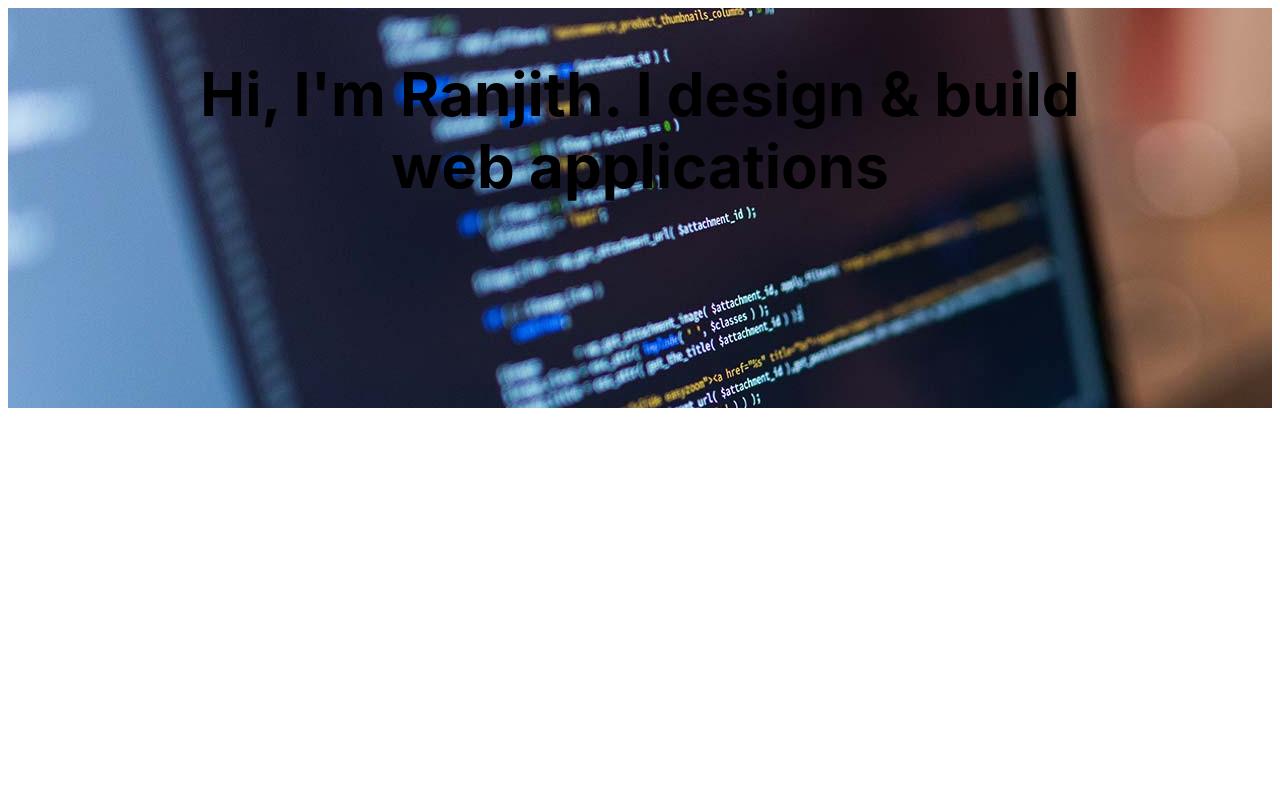
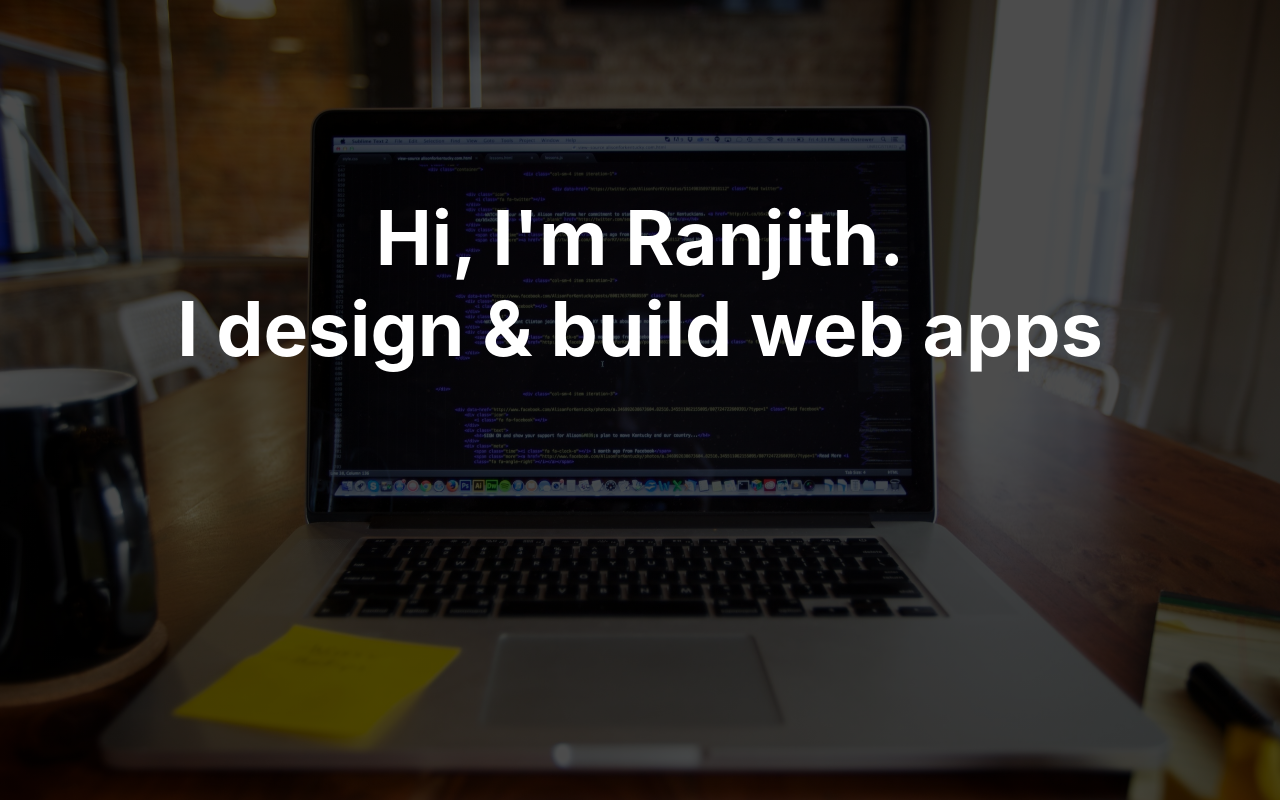
Before and after one commit to ranjithvj/Portfolio, a plain HTML site: page index.html in a window 1280 px wide. Drawn offline with Linux system fonts and the light colour scheme.

Commit message:
Banner done

```diff
--- a/Styles/portfolio.css
+++ b/Styles/portfolio.css
@@ -1,5 +1,10 @@
+
+
+
 body{
-
+padding : 0 0 0 0;
+margin : 0 0 0 0;
+font-family: -apple-system, BlinkMacSystemFont, 'Segoe UI', Roboto, Oxygen, Ubuntu, Cantarell, 'Open Sans', 'Helvetica Neue', sans-serif;
 }
 
 .container{
@@ -8,16 +13,41 @@ body{
     overflow: auto;
 }
 
+button{
+
+}
+
 /* Showcase */
 
 #showcase{
-font-family: -apple-system, BlinkMacSystemFont,
-'Segoe UI', Roboto, Oxygen, Ubuntu, Cantarell,
-'Open Sans', 'Helvetica Neue', sans-serif;
-font-size: 40px;
+
+background-color: #2A3A3F;
 text-align: center;
+background-size: cover;
+background-position: center;
+min-height: 400px;
+height:100vh;
+}
 
-background: url("../Images/Banner.jpeg");
-background-color: #2A3A3F;
-min-height: 400px;
+.showcase-content
+{
+    font-size: 30px;
+    color : #ffffff;
+    margin-top: 20%;
 }
+
+
+
+@media only screen and (min-width : 768px){
+
+    .showcase-content{
+        font-size: 50px;
+    }
+
+
+    #showcase{
+
+        background-image: linear-gradient( rgba(0,0,0,.70), rgba(0,0,0,.70) ),
+            url("../Images/mac.jpg");
+    }
+}
--- a/index.html
+++ b/index.html
@@ -13,10 +13,20 @@
 <body>
     <section id="showcase">
         <div class="container">
-            <div id="bannertext">
-                <h1>Hi, I'm Ranjith. I design & build web applications</h1>
+            <div class="showcase-content">
+                <h1>Hi, I'm Ranjith. <br/>I design & build web apps</h1>
+
+                <form action="">
+                    <div>
+                        <!-- <button type="submit">Let's make your next big App!</button> -->
+                    </div>
+                </form>
             </div>
         </div>
+    </section>
+
+    <section id="skillset">
+
     </section>
 </body>
 
```
Also changed, not shown: Images/emptymac.jpg (added), Images/mac.jpg (added), 1 other file.
